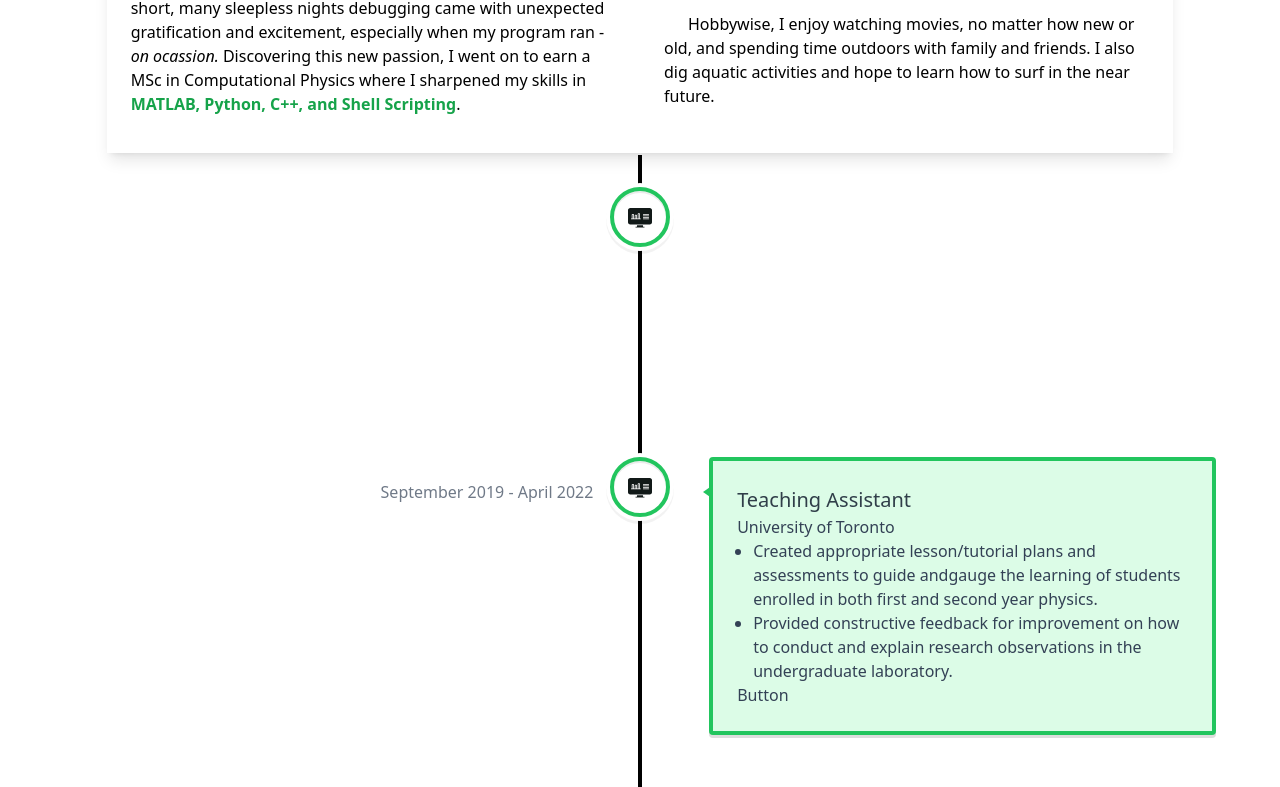
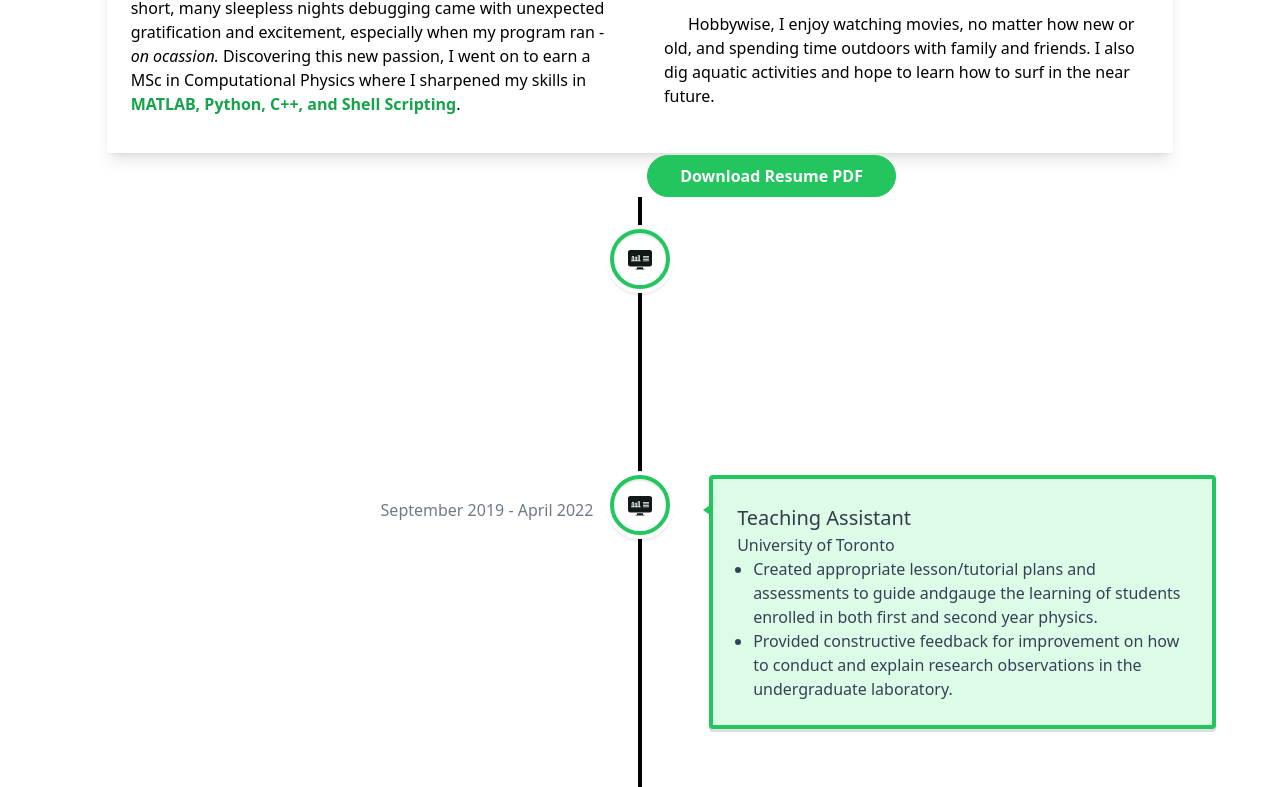
Before and after one commit to BrandonO-98/Portfolio, a React (Create React App) app: page / in a window 1280 px wide. Shown: the part 1579-2366 px from the top of the page. Built offline with nearby package versions, Linux system fonts and the light colour scheme.

Commit message:
Added pdf download. Fiz x-scroll.

```diff
--- a/src/components/sections/timeline/Timeline.jsx
+++ b/src/components/sections/timeline/Timeline.jsx
@@ -7,6 +7,16 @@ import timelineData from './TimelineData';
 
 export default function Timeline() {
   return (
+    <div className="grid w-full items-center justify-content-center">
+      <a
+        href="./Resume_Developer.pdf"
+        download="Resume_Developer.pdf"
+        className="justify-self-end mr-96 ease-in duration-300 border border-green-500 bg-green-500 text-white px-8 py-2 rounded-full font-bold
+                  hover:text-black hover:bg-white"
+      >
+        Download Resume PDF
+
+      </a>
       <VerticalTimeline lineColor="black">
         {timelineData.map((timelineEvent) => (
           <VerticalTimelineElement
@@ -26,10 +36,9 @@ export default function Timeline() {
             <ul className="list-disc ml-4">
               {[...timelineEvent.desc].map((bullet) => <li>{bullet}</li>)}
             </ul>
-          <a href="/" className="">Button</a>
           </VerticalTimelineElement>
         ))}
-
       </VerticalTimeline>
+    </div>
   );
 }
```
Also changed, not shown: 1 other file (tests, documents, lock files or other folders). Lines whose indentation alone changed are shown as unchanged.
